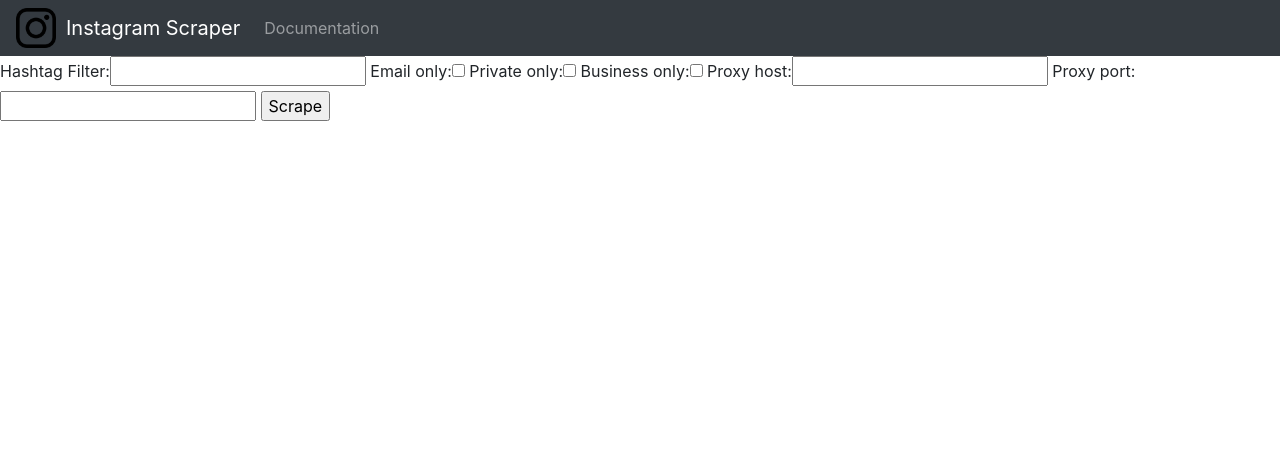
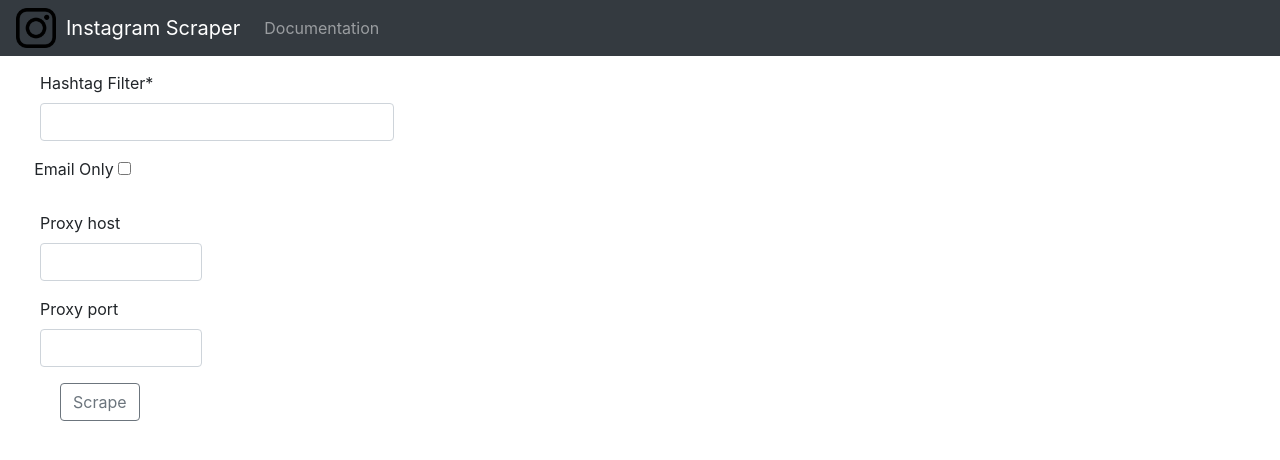
Before and after one commit to korolyofff/Instagram-Scraping, a Django app: template scraper/templates/hashtag_collector.html in a window 1280 px wide. Shown: the top 460 px of the page. Run offline with Django 3.2, Linux system fonts and the light colour scheme; the template is opened without the code that fills it: values that come from a table or form of the project are taken from there, others are empty; some libraries are stand-ins or nearby versions.

Commit message:
Final version v 1.01

```diff
--- a/scraper/static/css/hashtag.css
+++ b/scraper/static/css/hashtag.css
@@ -2,26 +2,22 @@
     max-width: 30%;
     margin-top: 15px;
     margin-right: 80%;
-    margin-left: 1%;
+    margin-left: 25px;
     display: block;
     border-bottom-color: #1b1e21;
-    border-bottom-style: groove;
 }
 
 .proxy__host{
     max-width: 15%;
-    margin-left: auto;
-    margin-right: 50px;
+    margin-right: 25px;
     margin-top: 30px ;
-    display: block;
-    border-bottom-style: groove;
+    margin-left: 25px;
 }
 
 .proxy__port{
     max-width: 15%;
-    margin-left: auto;
     margin-right: 50px;
-    display: block;
+    margin-left: 25px;
 }
 
 .proxy__text__host{
@@ -44,9 +40,10 @@
 
 .hashtag__checkbox{
     margin-top: 10px;
+    margin-left: 25px;
     margin-left: 1.5%;
 }
 
 .scrape__button{
-    margin-left: 50%;
+    margin-left: 60px;
 }
--- a/scraper/templates/hashtag_collector.html
+++ b/scraper/templates/hashtag_collector.html
@@ -1,5 +1,6 @@
 {% extends "base.html" %}
 {% load static %}
+{% load crispy_forms_tags %}
 {% include static %}
 {% block styles %}
     <link rel="stylesheet" type="text/css" href="{% static "css/scraper.css"%}" >
@@ -10,32 +11,24 @@
 {% block content %}
     <form method="post">
     {% csrf_token %}
-     {{ form }}
-{#    <div class="hashtag__collector">#}
-{#            <input type="text"  class="hashtag__input form-control" placeholder="#example1, #example2" aria-label="Recipient's username" aria-describedby="basic-addon2">#}
-{#            <p><input class="hashtag__checkbox" type="checkbox" name="a" value="private"> Private Only</p>#}
-{#            <p><input class="hashtag__checkbox" type="checkbox" name="a" value="business" checked> Business Only</p>#}
-{#            <p><input class="hashtag__checkbox" type="checkbox" name="a" value="scrape" checked> E-mail Only</p>#}
-{#    </div>#}
-{#    <div class="input-group mb-3">#}
-{#        <p class="proxy__text__host">Proxy Host</p>#}
-{#        <input type="text"  class="inline proxy__host form-control" placeholder="None" aria-label="Recipient's username" aria-describedby="basic-addon2">#}
-{#    <div class="input-group-append">#}
-{#  </div>#}
-{#</div>#}
-{##}
-{#     <div class="input-group mb-3">#}
-{#         <p class="proxy__text__port">Proxy Port</p>#}
-{#         <input type="text" class="inline proxy__port form-control" placeholder="None" aria-label="Recipient's username" aria-describedby="basic-addon2">#}
-{#    <div class="input-group-append">#}
-{#  </div>#}
-{#</div>#}
-    <input id="scrape_submit" type="submit" value="Scrape">
+              <div class="form-group col-md-6 mb-0 hashtag__input">
+                  {{ form.hashtags|as_crispy_field }}
+              </div>
+                <div class="form-group col-md-6 mb-0 hashtag__checkbox">
+                    Email Only
+                  {{ form.email_only }}
+                </div>
+        <div class="form-group col-md-6 mb-0 proxy__host">
+                  {{ form.proxy_host|as_crispy_field }}
+              </div>
+        <div class="form-group col-md-6 mb-0 proxy__port">
+                  {{ form.proxy_port|as_crispy_field }}
+              </div>
+
+    <input id="scrape_submit" type="submit" value="Scrape" class="scrape__button btn btn-outline-secondary">
     </form>
     <div class="scrape__button">
-{#    <button type="submit" class="btn btn-success" name="scrape">Scrape</button>#}
     </div>
-    {{ hashtags }}
 
 
 
```
Also changed, not shown: scraper/scraper_engine/followers_collector.py (+9 -1 lines), scraper/scraper_engine/following_collector.py (+14 -2 lines), scraper/scraper_engine/hashtag_collector.py (+11 -0 lines), scraper/templates/follower_collector.html (+16 -23 lines), scraper/templates/following_collector.html (+15 -22 lines), scraper/toExcel.py (+0 -19 lines), scraper/views.py (+3 -13 lines), 1 other file.
